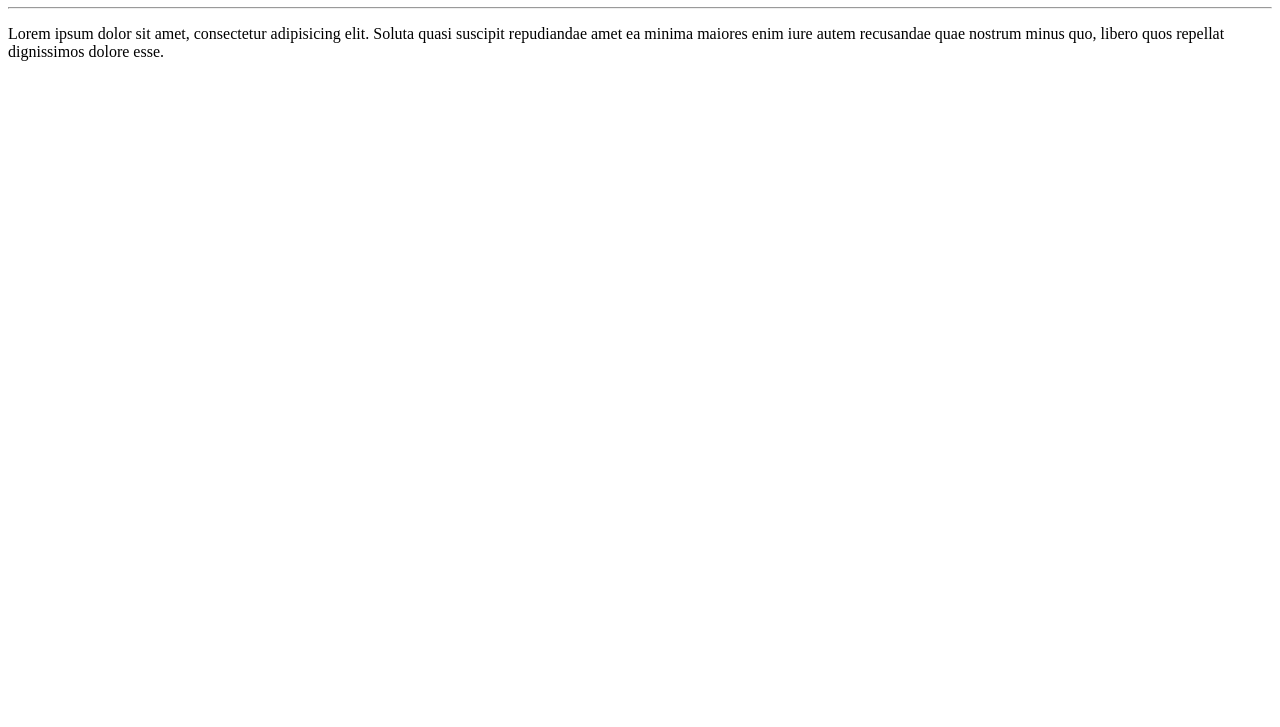
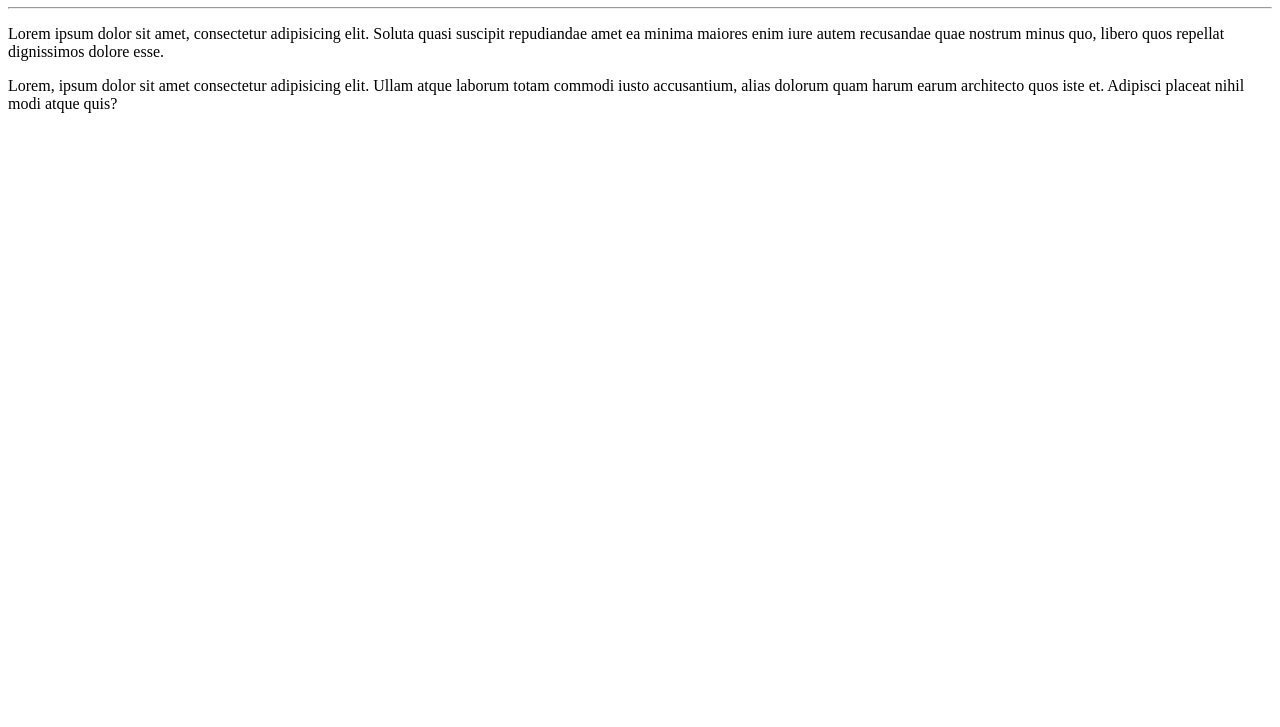
Before and after one commit to gabrielh23/Ola-Mundo, a plain HTML site: page site-exemplo/index.html in a window 1280 px wide. Shown: the part 73-800 px from the top of the page. Drawn offline with Linux system fonts and the light colour scheme.

Commit message:
adicionei um parágrafo

```diff
--- a/site-exemplo/index.html
+++ b/site-exemplo/index.html
@@ -12,6 +12,7 @@
     <h1>Olá, Mundo!</h1>
     <hr>
     <p>Lorem ipsum dolor sit amet, consectetur adipisicing elit. Soluta quasi suscipit repudiandae amet ea minima maiores enim iure autem recusandae quae nostrum minus quo, libero quos repellat dignissimos dolore esse.</p>
+    <p>Lorem, ipsum dolor sit amet consectetur adipisicing elit. Ullam atque laborum totam commodi iusto accusantium, alias dolorum quam harum earum architecto quos iste et. Adipisci placeat nihil modi atque quis?</p>
 </body>
 
 </html>
```
